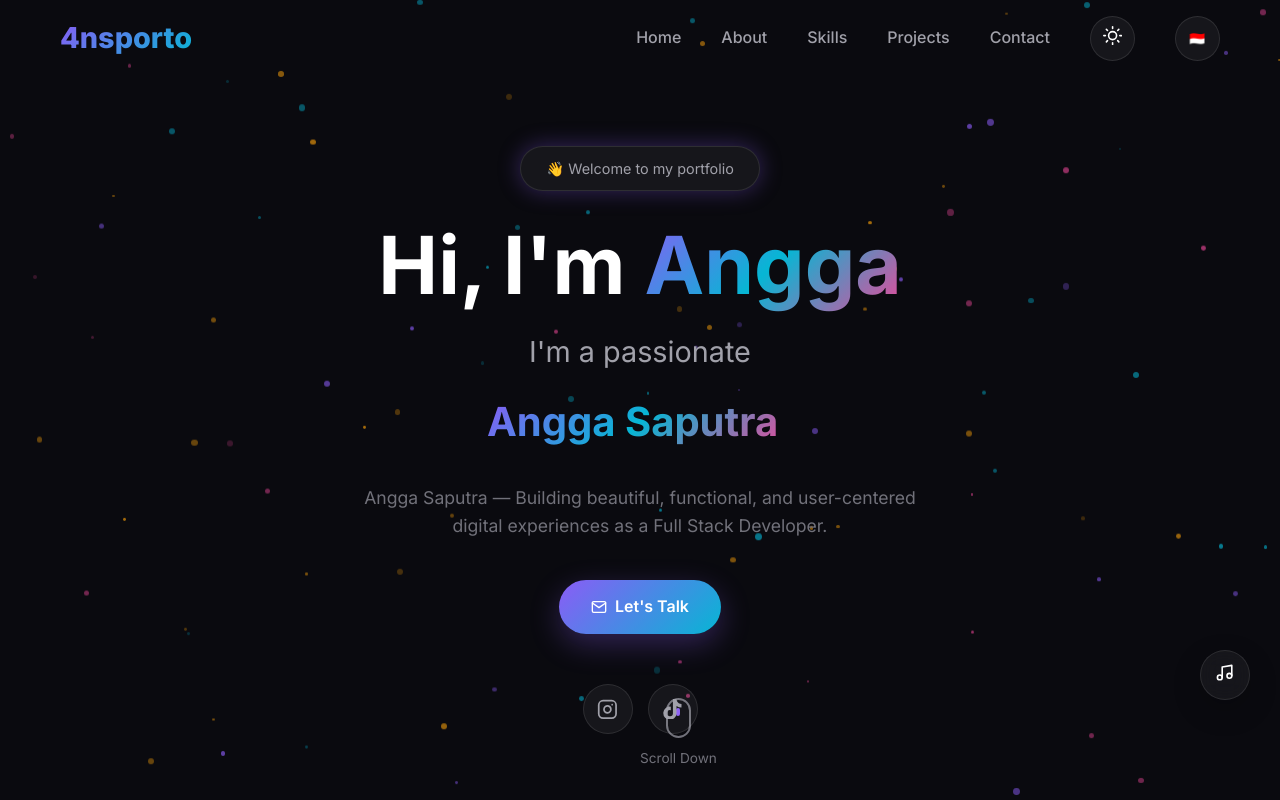
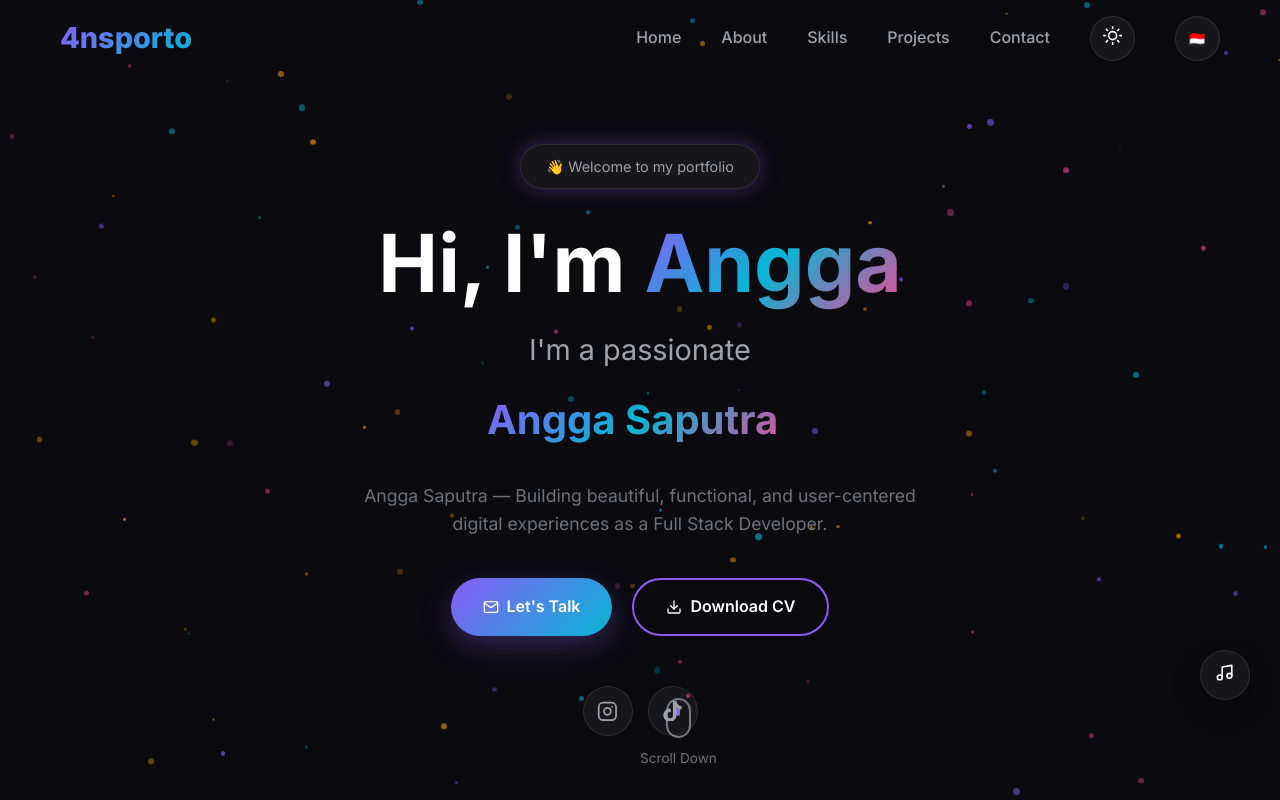
Before and after one commit to anggasaputra-hub/portofolio-angga, a React (Vite) app: page / in a window 1280 px wide. Shown: the top 800 px of the page. Built offline with nearby package versions, Linux system fonts and the light colour scheme.

Commit message:
Add Download CV button to Hero section

```diff
--- a/src/components/Hero.jsx
+++ b/src/components/Hero.jsx
@@ -1,7 +1,8 @@
 import { useEffect, useRef, useState } from 'react';
 import { motion } from 'framer-motion';
 import { TypeAnimation } from 'react-type-animation';
-import { FiMail, FiInstagram } from 'react-icons/fi';
+import { FiMail, FiInstagram, FiDownload } from 'react-icons/fi';
+import cvFile from '../assets/CV_Angga_Saputra.pdf';
 import { FaTiktok } from 'react-icons/fa';
 import { useLanguage } from '../context/LanguageContext';
 import translations from '../translations';
@@ -138,6 +139,15 @@ const Hero = () => {
                     >
                         <FiMail /> {t.talkBtn}
                     </motion.a>
+                    <motion.a
+                        href={cvFile}
+                        download="CV_Angga_Saputra.pdf"
+                        className="btn btn-secondary"
+                        whileHover={{ scale: 1.05 }}
+                        whileTap={{ scale: 0.95 }}
+                    >
+                        <FiDownload /> {t.cvBtn}
+                    </motion.a>
                 </motion.div>
 
                 <motion.div
--- a/src/translations/index.js
+++ b/src/translations/index.js
@@ -16,6 +16,7 @@ const translations = {
             subtitle: "I'm a passionate",
             description: 'Angga Saputra — Building beautiful, functional, and user-centered digital experiences as a Full Stack Developer.',
             talkBtn: "Let's Talk",
+            cvBtn: "Download CV",
             typed: [
                 'Angga Saputra', 2000,
                 'Full Stack Developer', 2000,
@@ -93,6 +94,7 @@ const translations = {
             subtitle: 'Saya adalah seorang',
             description: 'Angga Saputra — Membangun pengalaman digital yang indah, fungsional, dan berpusat pada pengguna sebagai Full Stack Developer.',
             talkBtn: 'Hubungi Saya',
+            cvBtn: 'Unduh CV',
             typed: [
                 'Angga Saputra', 2000,
                 'Full Stack Developer', 2000,
```
Also changed, not shown: 1 other file (tests, documents, lock files or other folders).
